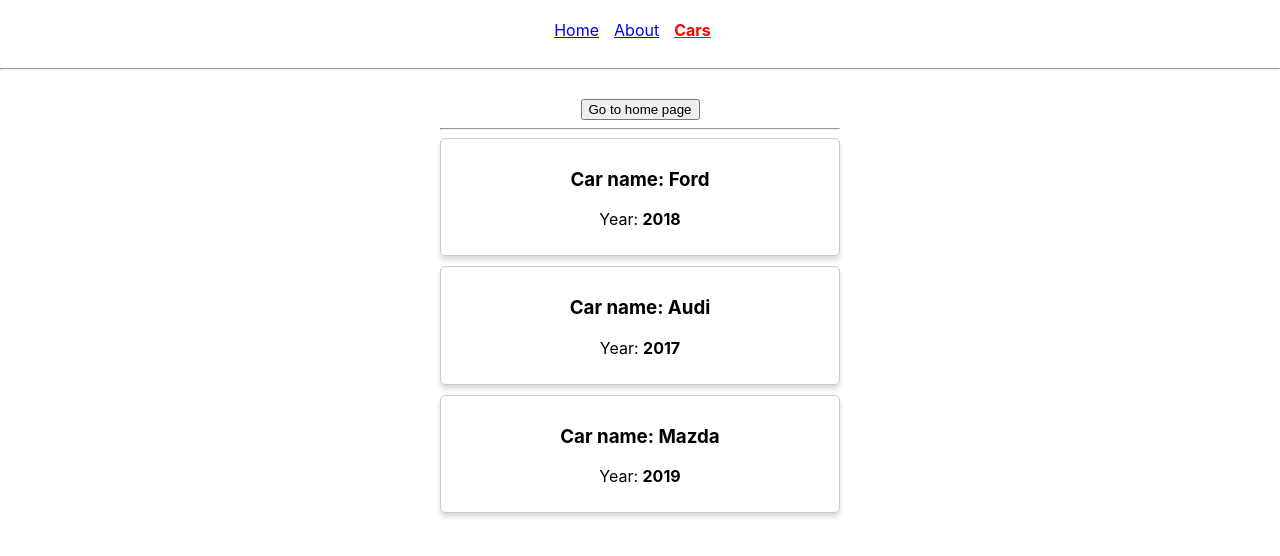
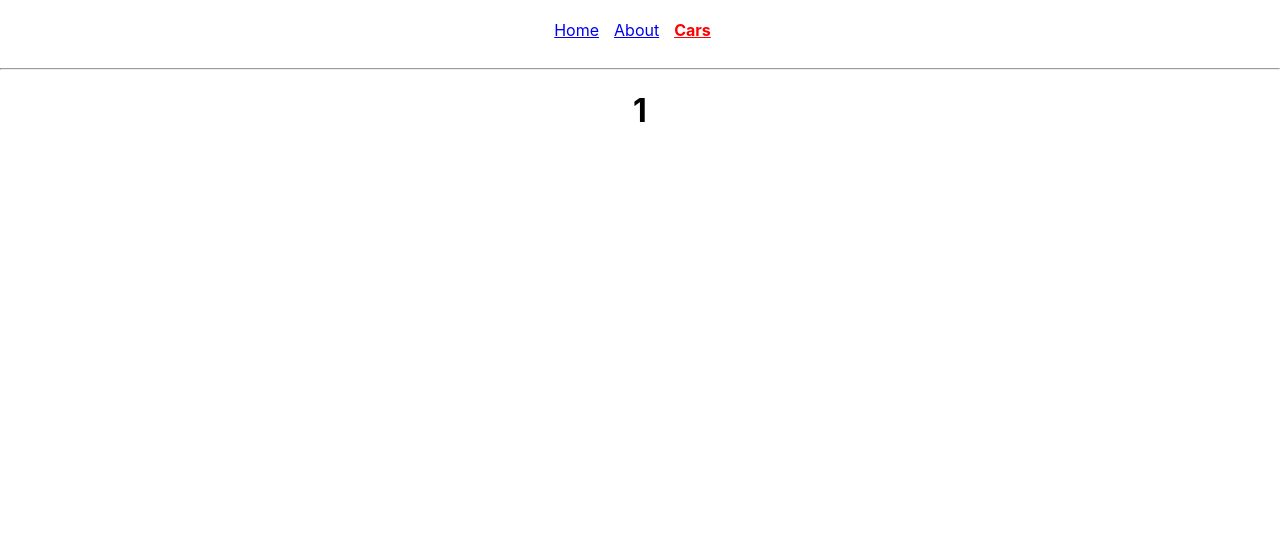
Before and after one commit to academind-345590/react-theory-routes, a React app: page /cars/1 in a window 1280 px wide. Shown: the top 556 px of the page. Built offline with nearby package versions, Linux system fonts and the light colour scheme.

Commit message:
dinamic routes

```diff
--- a/src/App.js
+++ b/src/App.js
@@ -1,8 +1,9 @@
 import React, {Component} from 'react'
-import { Route, NavLink } from 'react-router-dom'
+import { Route, NavLink, Switch } from 'react-router-dom'
 import './App.scss'
 import About from './About/About'
 import Cars from './Cars/Cars'
+import CarDatail from './CarDatail/CarDatail'
 
 class App extends Component {
   render() {
@@ -37,9 +38,12 @@
         </nav>
 
         <hr/>
-        <Route path="/" exact render = {() => <h1>Home Page</h1>} />
-        <Route path="/about" component = {About} />
-        <Route path="/cars" component = {Cars} />
+        <Switch>
+          <Route path="/" exact render = {() => <h1>Home Page</h1>} />
+          <Route path="/about" component = {About} />
+          <Route path="/cars/:name" component={CarDatail} />
+          <Route path="/cars" component = {Cars} />
+        </Switch>
       </div>
     );
   }
--- /dev/null
+++ b/src/CarDatail/CarDatail.js
@@ -0,0 +1,11 @@
+import React from 'react';
+
+export default class CarDatail extends React.Component {
+  render() {
+    return (
+      <div style={{textAlign: 'center'}}>
+        <h1>{ this.props.match.params.name }</h1>
+      </div>
+    )
+  }
+}
```
